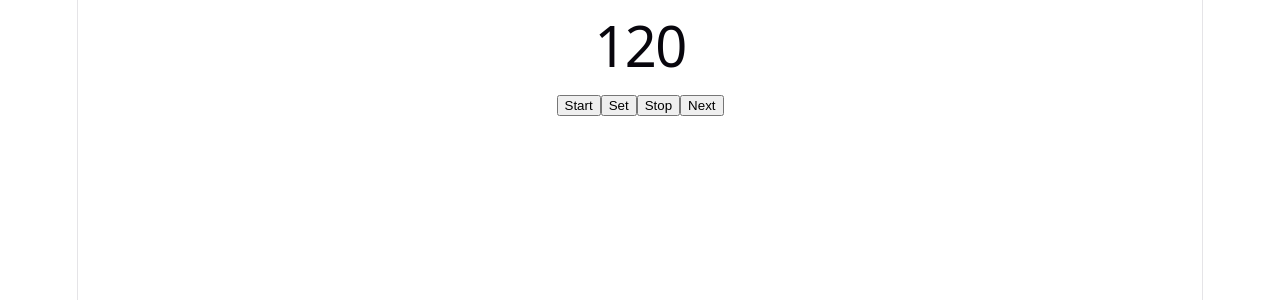
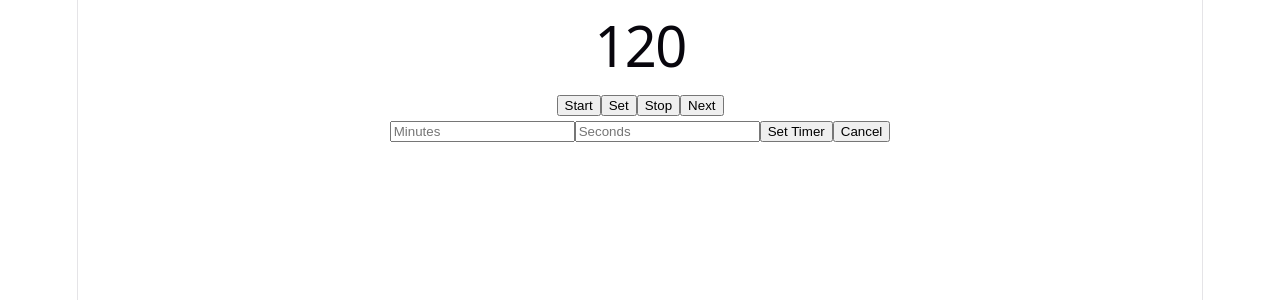
Before and after one commit to jesusmiranda324/Website, a React (Vite) app in the folder Version_2/draft-software/: page / in a window 1280 px wide. Both pictures are taken after a click on the button "Set". Shown: the top 300 px of the page. Built offline with nearby package versions, Linux system fonts and the light colour scheme.

Commit message:
added Set Timer to Timer

```diff
--- a/Version_2/draft-software/src/Timer.jsx
+++ b/Version_2/draft-software/src/Timer.jsx
@@ -3,6 +3,12 @@ import {useState, useEffect} from "react";
 function Timer() {
     const [time, setTime] = useState(120);
     const [isRunning, setIsRunning] = useState(false);
+
+    const [showSetTimer, setShowSetTimer] = useState(false);
+    const [minutesInput, setMinutesInput] = useState("");
+    const [secondsInput, setSecondsInput] = useState("");
+
+
     useEffect(() => {
        if(!isRunning){
         return;
@@ -11,7 +17,6 @@ function Timer() {
         const timer = setInterval(() => {
             setTime((currentTime) => {
                 if(currentTime <= 1){
-                    setIsRunning(false);
                     return 0;
             }
             return currentTime - 1;
@@ -20,6 +25,27 @@ function Timer() {
 
         return () => clearInterval(timer);
     },[isRunning]);
+
+        useEffect(() => {
+            if(time === 0){
+                setIsRunning(false);
+        }
+        },[time]);
+
+    const setTimer = () => {
+        const minutes = Number(minutesInput) || 0;
+        const seconds = Number(secondsInput) || 0;
+
+        if(minutes < 0 || seconds < 0 || seconds >59){
+            return;
+        }
+        const totalSeconds = (minutes * 60) + seconds;
+        setTime(totalSeconds);
+        setIsRunning(false);
+        setShowSetTimer(false);
+
+    }
+
     return (
         <div className="top">
             <div id="timer">
@@ -27,10 +53,35 @@ function Timer() {
 
                 <div id="buttons">
                     <button onClick= { () => setIsRunning(true)}>Start</button>
-                    <button>Set</button>
+                    <button onClick= {() => setShowSetTimer(true)}>Set</button>
                     <button onClick= { () => setIsRunning(false)}>Stop</button>
                     <button>Next</button>
                 </div>
+                {showSetTimer && (
+                    <div id="setTimer">
+                        <input
+                            type="number"
+                            placeholder="Minutes"
+                            value={minutesInput}
+                            onChange={(e) => setMinutesInput(e.target.value)}
+                        />
+
+                        <input
+                            type="number"
+                            placeholder="Seconds"
+                            value={secondsInput}
+                            onChange={(e) => setSecondsInput(e.target.value)}
+                        />
+
+                        <button onClick={setTimer}>
+                            Set Timer
+                        </button>
+
+                        <button onClick={() => setShowSetTimer(false)}>
+                            Cancel
+                        </button>
+                    </div>
+                )}
             </div>
         </div>
     );
```
